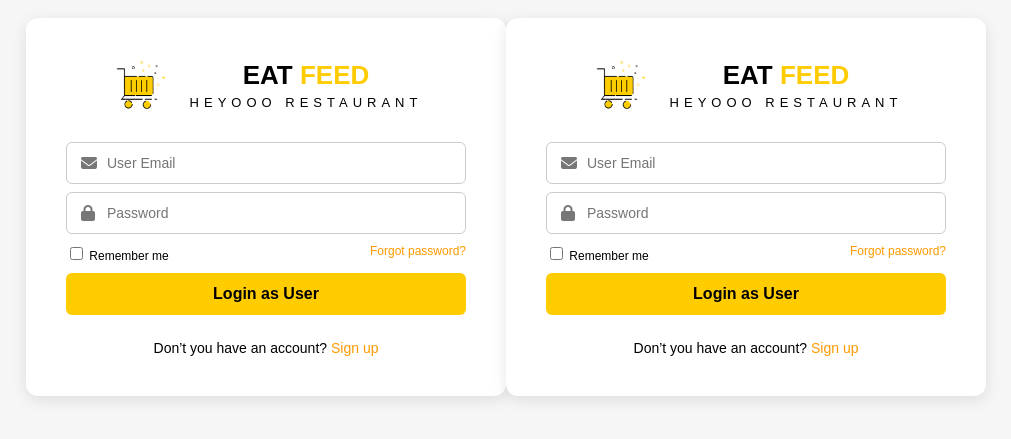
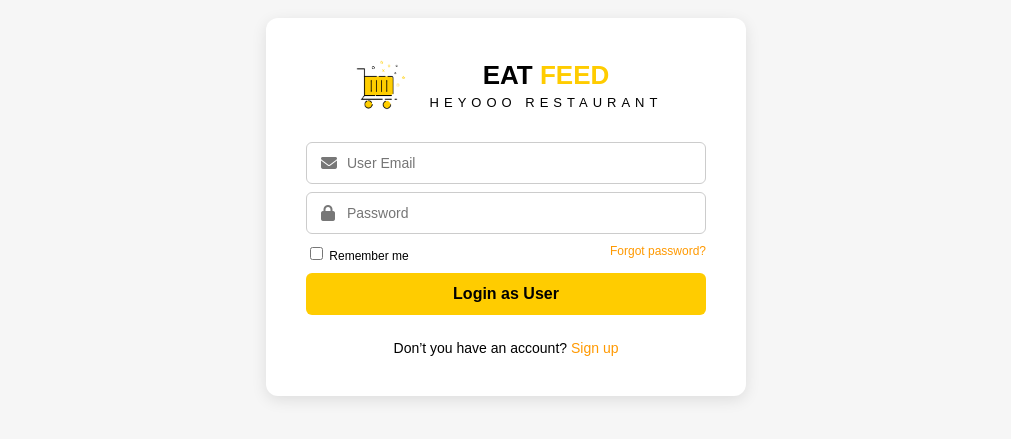
Before and after one commit to beyziki/Eat-Feed, a website: page userlogin.html in a window 1280 px wide. Shown: the part 193-632 px from the top of the page, without its empty margins (134-1145 px from the left). Drawn offline with Linux system fonts and the light colour scheme.

Commit message:
Update userlogin.html

```diff
--- a/userlogin.html
+++ b/userlogin.html
@@ -209,214 +209,3 @@
 
 </body>
 </html>
-<!DOCTYPE html>
-<html lang="en">
-<head>
-  <meta charset="UTF-8">
-  <title>User Login | EatFeed</title>
-  <link rel="stylesheet" href="https://cdnjs.cloudflare.com/ajax/libs/font-awesome/6.4.2/css/all.min.css" crossorigin="anonymous">
-  <style>
-    body {
-      background-color: #f6f6f6;
-      font-family: 'Poppins', sans-serif;
-      display: flex;
-      justify-content: center;
-      align-items: center;
-      height: 100vh;
-      margin: 0;
-    }
-
-    .container {
-      width: 400px;
-      padding: 40px;
-      background-color: white;
-      box-shadow: 0 4px 15px rgba(0, 0, 0, 0.1);
-      border-radius: 12px;
-      text-align: center;
-    }
-
-    .logo {
-      display: flex;
-      justify-content: center;
-      align-items: center;
-      gap: 20px;
-      margin-bottom: 30px;
-    }
-
-    .logo img {
-      width: 60px;
-    }
-
-    .title {
-      font-size: 26px;
-      font-weight: bold;
-    }
-
-    .highlight {
-      color: #ffcc00;
-    }
-
-    .subtitle {
-      font-size: 13px;
-      letter-spacing: 5px;
-      margin-top: 4px;
-    }
-
-    .button {
-      background-color: #ffcc00;
-      color: black;
-      font-weight: bold;
-      font-size: 16px;
-      padding: 12px;
-      border: none;
-      border-radius: 6px;
-      margin: 10px 0;
-      cursor: pointer;
-      width: 100%;
-      transition: 0.3s;
-    }
-
-    .button:hover {
-      background-color: #e6b800;
-    }
-
-    .form-container {
-      margin-top: 20px;
-    }
-
-    .input-container {
-      position: relative;
-      width: 100%;
-      margin: 8px 0;
-      display: flex;
-      align-items: center;
-    }
-
-    .input-box {
-      width: 100%;
-      padding: 12px 12px 12px 40px;
-      border: 1px solid #ccc;
-      border-radius: 6px;
-      font-size: 14px;
-      box-sizing: border-box;
-    }
-
-    .input-container i {
-      position: absolute;
-      left: 15px;
-      top: 50%;
-      transform: translateY(-50%);
-      color: #777;
-      font-size: 16px;
-      pointer-events: none;
-    }
-
-    .input-box:focus {
-      outline: none;
-      border-color: #ffcc00;
-    }
-
-    .options {
-      display: flex;
-      justify-content: space-between;
-      font-size: 12px;
-      margin-top: 10px;
-    }
-
-    .signup {
-      margin-top: 15px;
-      font-size: 14px;
-    }
-
-    a {
-      color: #ff9900;
-      text-decoration: none;
-    }
-
-    a:hover {
-      text-decoration: underline;
-    }
-  </style>
-</head>
-<body>
-
-  <div class="container">
-    <div class="logo">
-      <img src="resimler/login.png" alt="cart">
-      <div>
-        <div class="title">EAT <span class="highlight">FEED</span></div>
-        <div class="subtitle">HEYOOO RESTAURANT</div>
-      </div>
-    </div>
-
-    <!-- User Login Form -->
-    <div class="form-container" id="user-login-form">
-      <form id="login-form">
-        <div class="input-container">
-          <i class="fa-solid fa-envelope"></i>
-          <input type="email" class="input-box" id="user-email" placeholder="User Email" required>
-        </div>
-        <div class="input-container">
-          <i class="fa-solid fa-lock"></i>
-          <input type="password" class="input-box" id="user-password" placeholder="Password" required>
-        </div>
-        <div class="options">
-          <label><input type="checkbox"> Remember me</label>
-          <a href="#">Forgot password?</a>
-        </div>
-        <button type="button" class="button" id="user-login-button">Login as User</button>
-      </form>
-      <div class="signup">
-        Don’t you have an account? <a href="signup.html">Sign up</a>
-      </div>
-    </div>
-  </div>
-
-  <script type="module">
-    import { initializeApp } from "https://www.gstatic.com/firebasejs/10.10.0/firebase-app.js";
-    import { getAuth, signInWithEmailAndPassword } from "https://www.gstatic.com/firebasejs/10.10.0/firebase-auth.js";
-    import { getFirestore, doc, getDoc } from "https://www.gstatic.com/firebasejs/10.10.0/firebase-firestore.js";
-
-    const firebaseConfig = {
-      apiKey: "AIzaSyCHjRtDcsnsuZ_gORHvUMqbBjeHXH5CPLU",
-      authDomain: "heyoo-ce671.firebaseapp.com",
-      projectId: "heyoo-ce671",
-      storageBucket: "heyoo-ce671.appspot.com",
-      messagingSenderId: "382320376794",
-      appId: "1:382320376794:web:YOUR_APP_ID"
-    };
-
-    const app = initializeApp(firebaseConfig);
-    const auth = getAuth(app);
-    const db = getFirestore(app);
-
-    // User login işlemi
-    document.getElementById("user-login-button").addEventListener("click", function (e) {
-      e.preventDefault();
-      const email = document.getElementById("user-email").value;
-      const password = document.getElementById("user-password").value;
-
-      signInWithEmailAndPassword(auth, email, password)
-        .then(async (userCredential) => {
-          const userId = userCredential.user.uid;
-          const userDoc = await getDoc(doc(db, "user", userId)); // staff koleksiyonunda kullanıcı bilgisi aranıyor
-
-          if (userDoc.exists()) {
-            const userRole = userDoc.data().role;
-
-            if (userRole === "user") {
-              console.log("User login successful:", userCredential.user.email);
-              window.location.href = "indexUser.html";
-            }
-          } else {
-            alert("Invalid email or password.");
-          }
-        })
-        .catch((error) => {
-          alert("User login failed: " + error.message);
-        });
-    });
-  </script>
-
-</body>
-</html>
```
